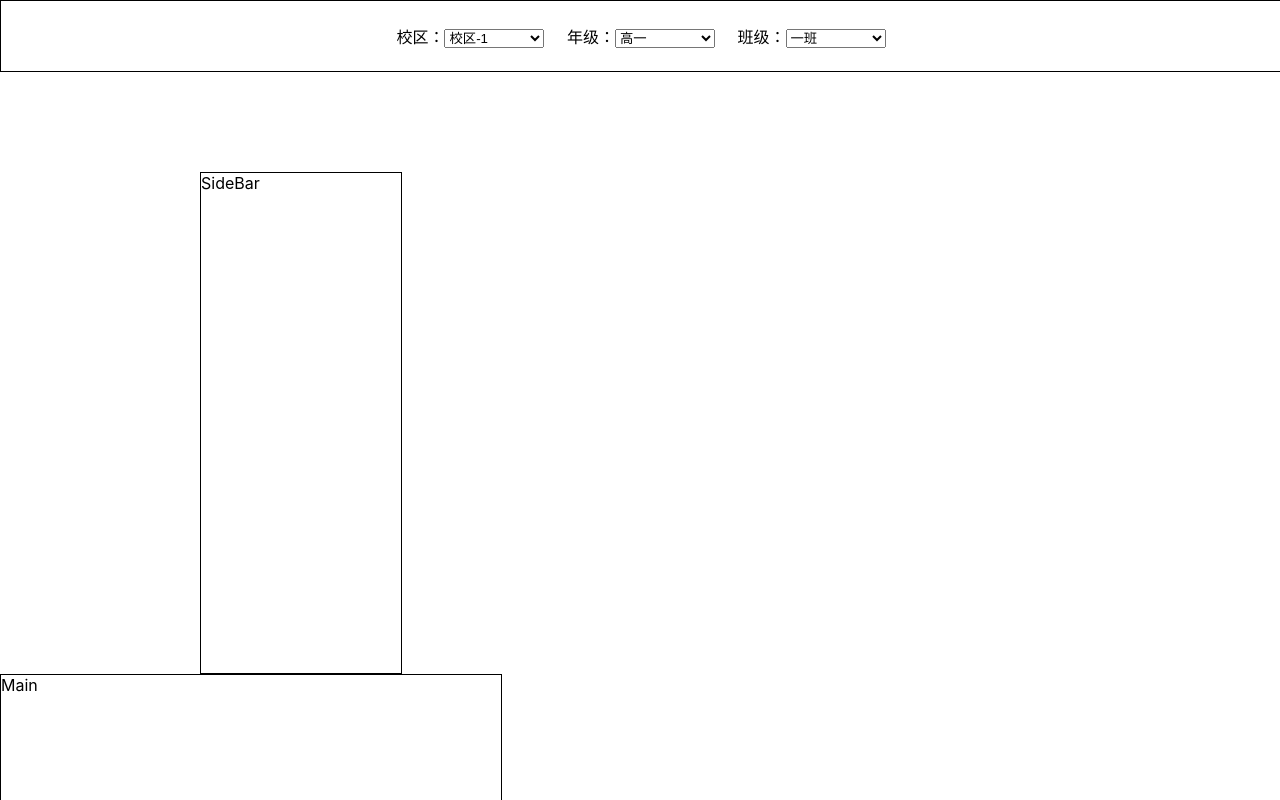
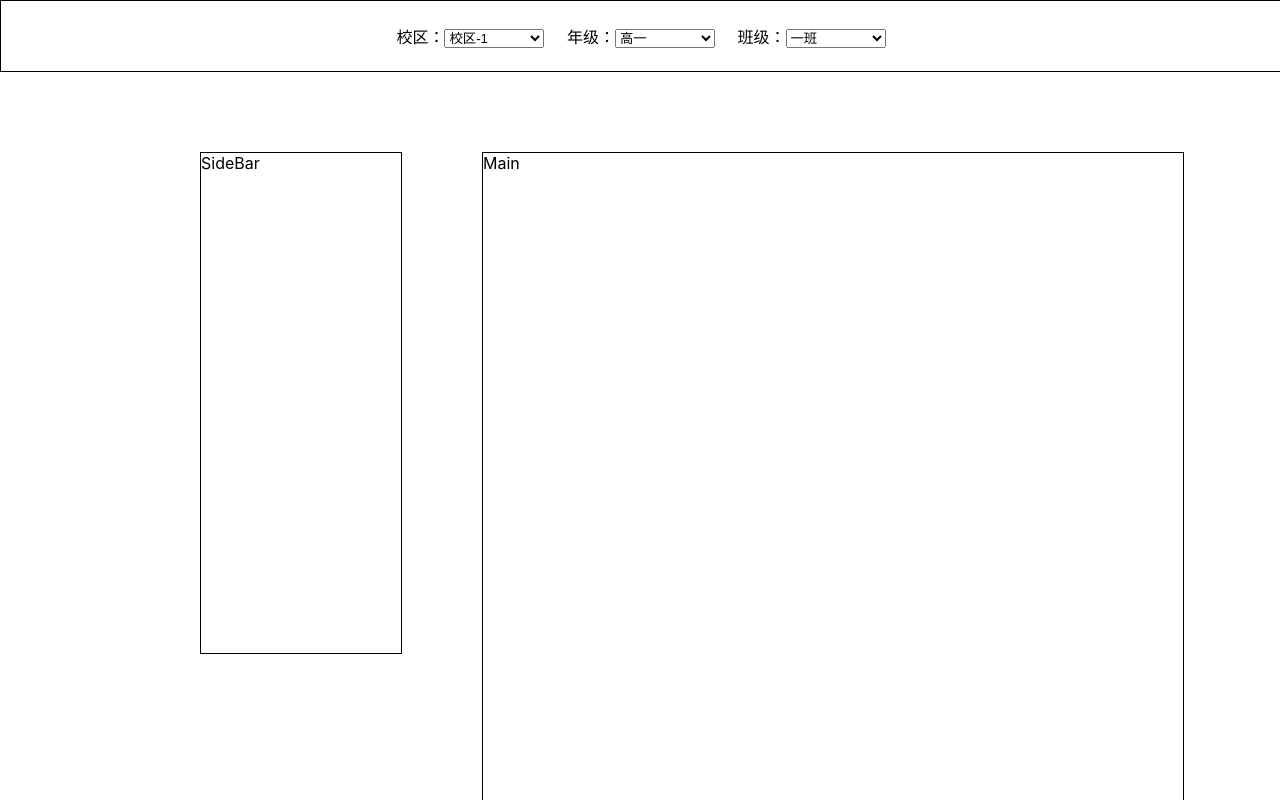
Before and after one commit to Lapsec/frp-demo, a React (Create React App) app: page / in a window 1280 px wide. Shown: the top 800 px of the page. Built offline with nearby package versions, Linux system fonts and the light colour scheme.

Commit message:
feat: ui

```diff
--- a/src/App.css
+++ b/src/App.css
@@ -14,6 +14,11 @@
   .App-logo {
     animation: App-logo-spin infinite 20s linear;
   }
+}
+.app_container {
+  margin-top: 80px;
+  display: flex;
+  flex-direction: row;
 }
 
 /* .App-header {
--- a/src/App.js
+++ b/src/App.js
@@ -16,7 +16,7 @@ function App() {
   return (
     <div className="App">
       <Header/>
-      <div>
+      <div className='app_container'>
         <SideBar/>
         <Main/>
       </div>
--- a/src/components/Main/index.css
+++ b/src/components/Main/index.css
@@ -1,6 +1,8 @@
 .main_wrap {
   font-display: inline-block;
-  width: 500px;
-  min-height: 500px;
+  width: 700px;
+  min-height: 700px;
   border: 1px solid;
+  margin-left: 80px;
+
 }
--- a/src/components/SideBar/index.css
+++ b/src/components/SideBar/index.css
@@ -1,6 +1,5 @@
 .side_bar_wrap {
   display: inline-block;
-  margin-top: 100px;
   margin-left: 200px;
   width: 200px;
   height: 500px;
```
